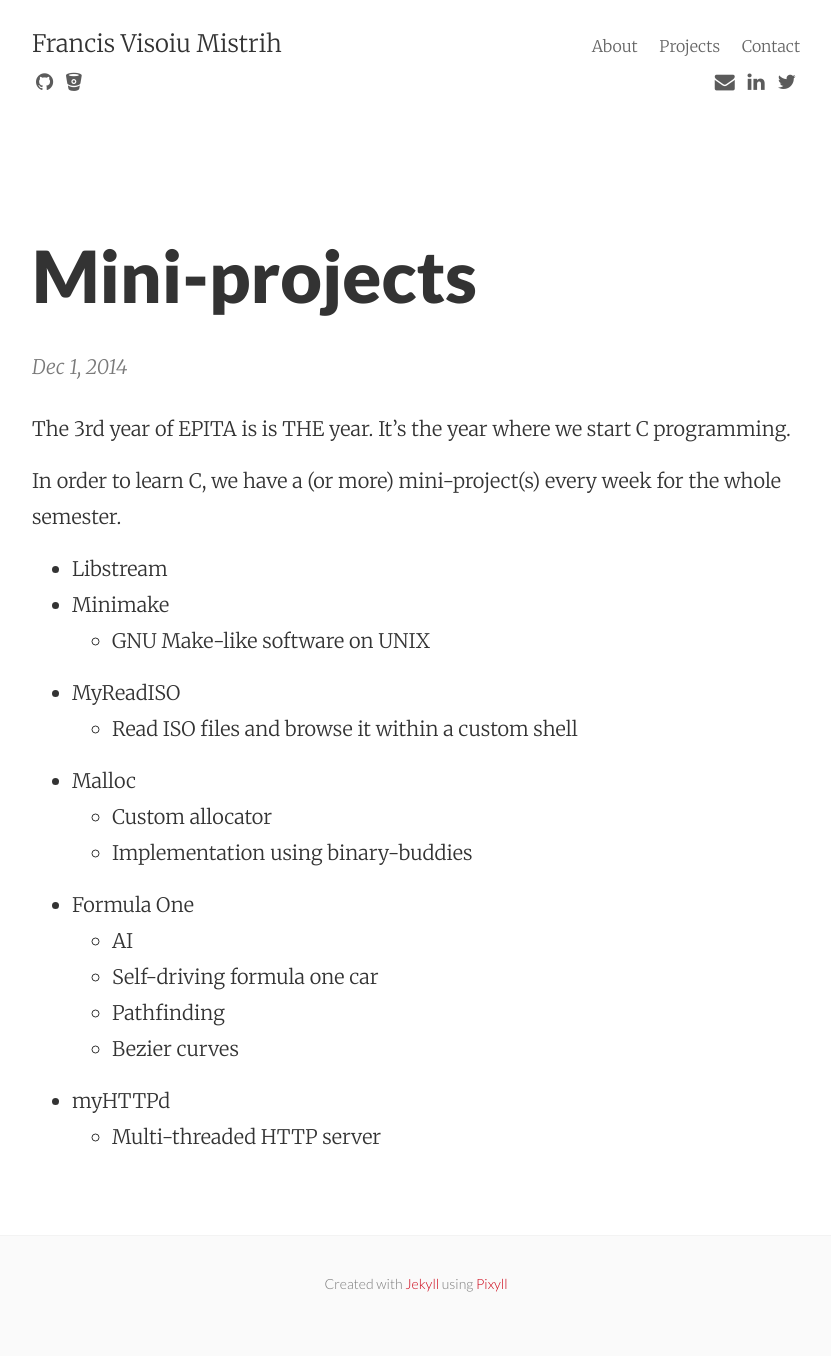
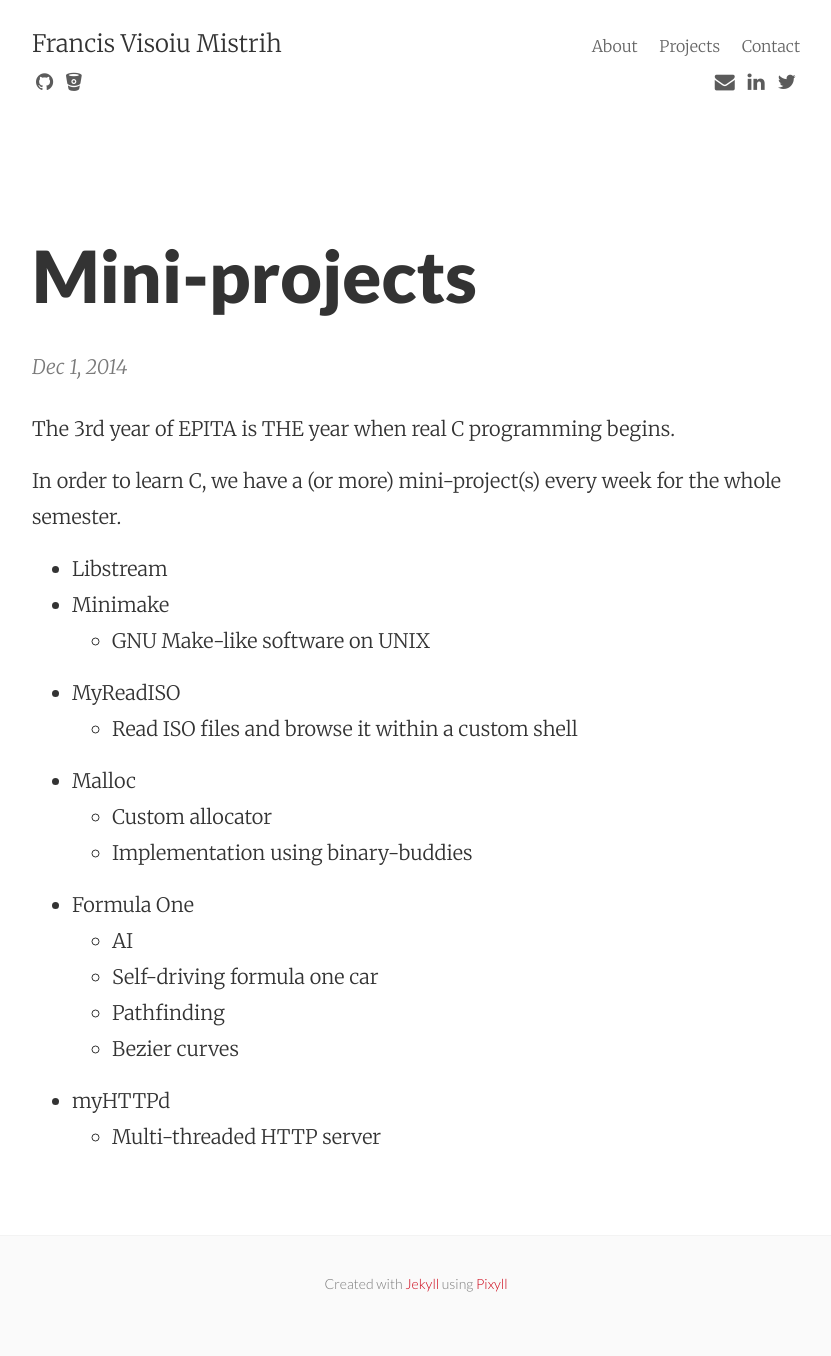
Before and after one commit to francisvm/francisvm.com, a Jekyll site: the page built from _posts/2014-11-08-mini-projects.md, in a window 1280 px wide. Shown: the whole page, without its empty margins (224-1055 px from the left). Built offline with Jekyll 4.4.1, drawn with Linux system fonts in a browser that asks for light colours; nearby versions of some CDN libraries.

Commit message:
posts: mini-projects: fix typo

```diff
--- a/_posts/2014-11-08-mini-projects.md
+++ b/_posts/2014-11-08-mini-projects.md
@@ -6,7 +6,7 @@ summary:    C mini-projects in the 3rd year of EPITA
 categories: c
 ---
 
-The 3rd year of EPITA is is THE year. It's the year where we start C programming.
+The 3rd year of EPITA is THE year when real C programming begins.
 
 In order to learn C, we have a (or more) mini-project(s) every week for the whole semester.
 
```
